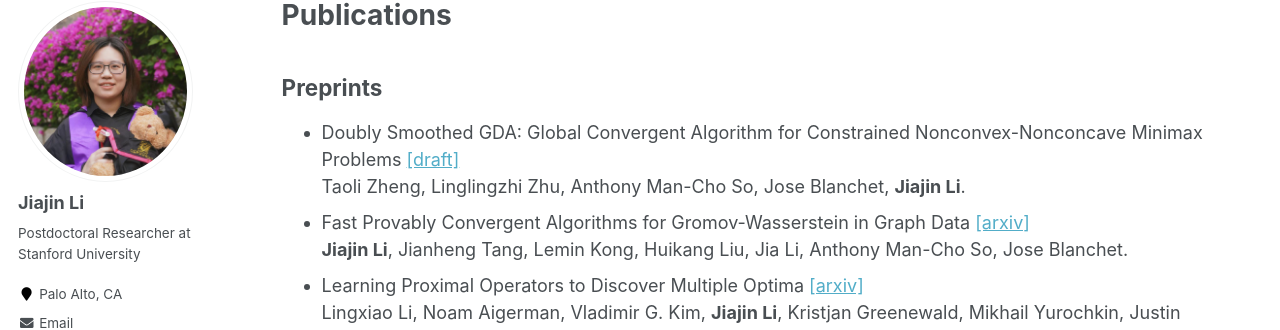
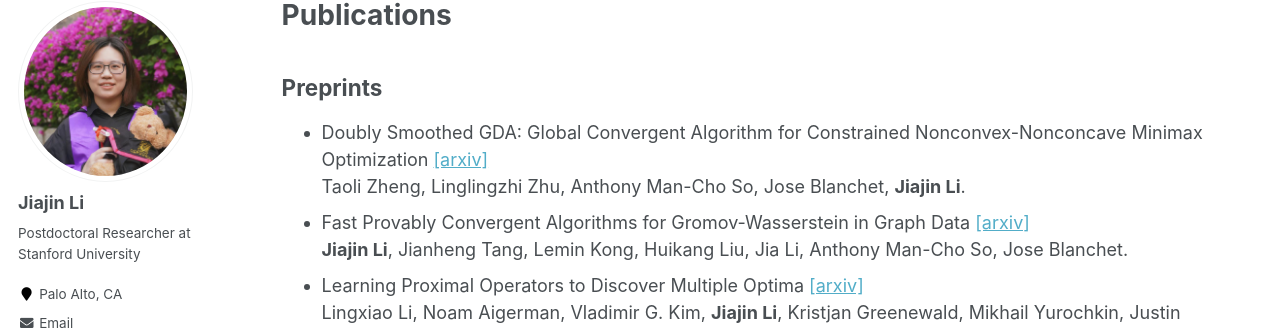
Before and after one commit to gerrili1996/gerrili1996.github.io, a Jekyll site: the page built from _pages/publications.md, in a window 1280 px wide and 900 px high. Shown: the part 117-447 px from the top of the window. Built offline with Jekyll 4.4.1, drawn with Linux system fonts in a browser that asks for light colours; formulas are drawn with MathJax 3; some of the changed text lies outside the part shown.

Commit message:
update nn_minimax

```diff
--- a/_pages/publications.md
+++ b/_pages/publications.md
@@ -6,7 +6,7 @@ author_profile: true
 ---
 
 ## Preprints
-- Doubly Smoothed GDA: Global Convergent Algorithm for Constrained Nonconvex-Nonconcave Minimax Problems  [[draft]]((https://gerrili1996.github.io/files/nonconvex_nonconcave_minimax.pdf)) <br>
+- Doubly Smoothed GDA: Global Convergent Algorithm for Constrained Nonconvex-Nonconcave Minimax Optimization  [[arxiv]](()) <br>
 Taoli Zheng, Linglingzhi Zhu, Anthony Man-Cho So, Jose Blanchet, **Jiajin Li**.  <br>
 - Fast Provably Convergent Algorithms for Gromov-Wasserstein  in Graph Data [[arxiv]](https://arxiv.org/abs/2205.08115) <br>
   **Jiajin Li**,  Jianheng Tang, Lemin Kong, Huikang Liu,  Jia Li, Anthony Man-Cho So, Jose Blanchet. <br>
```
Also changed, not shown: other parts of _pages/publications.md (+2 -3 lines), _pages/research.md (+1 -1 lines), 1 other file.
